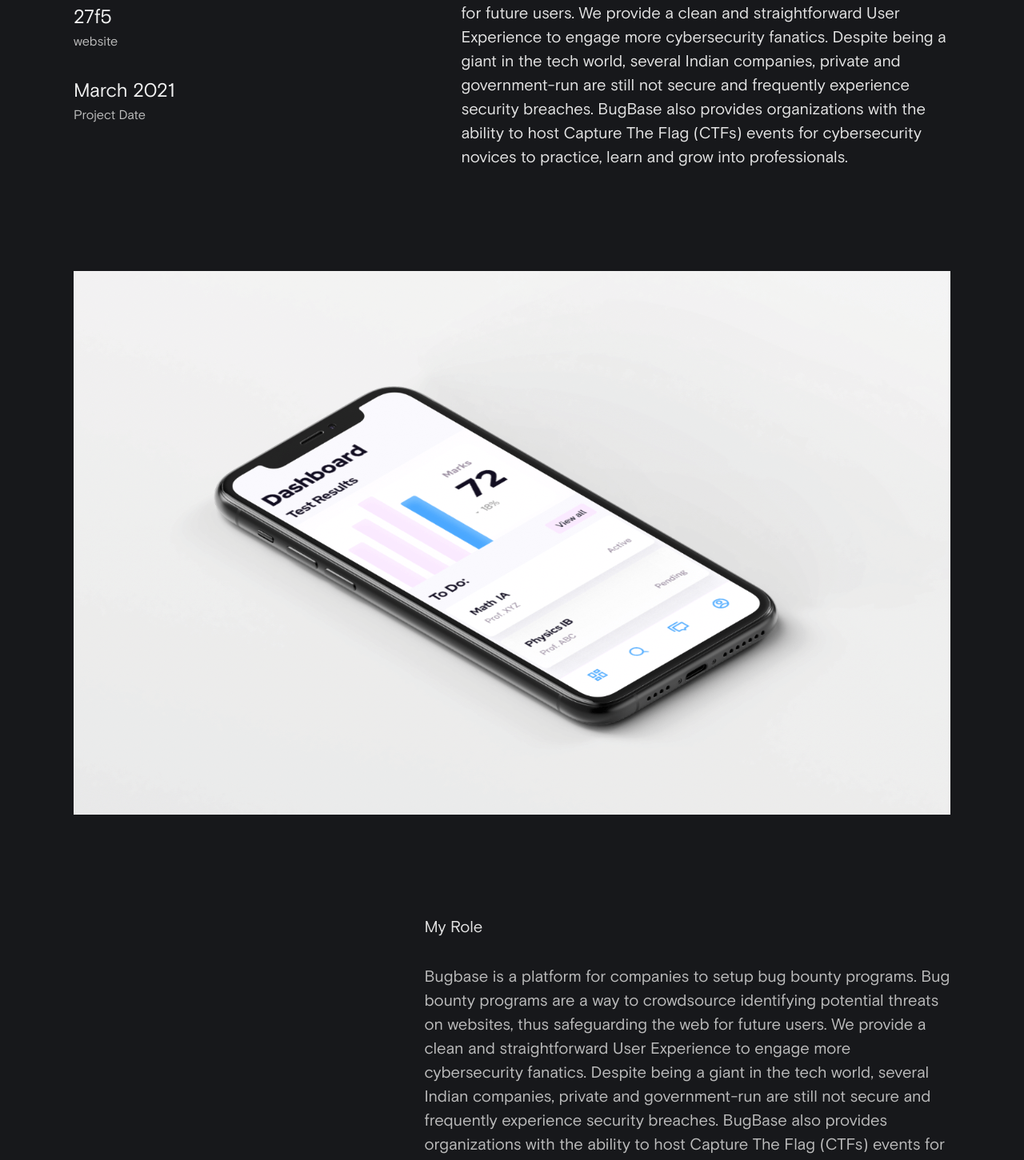
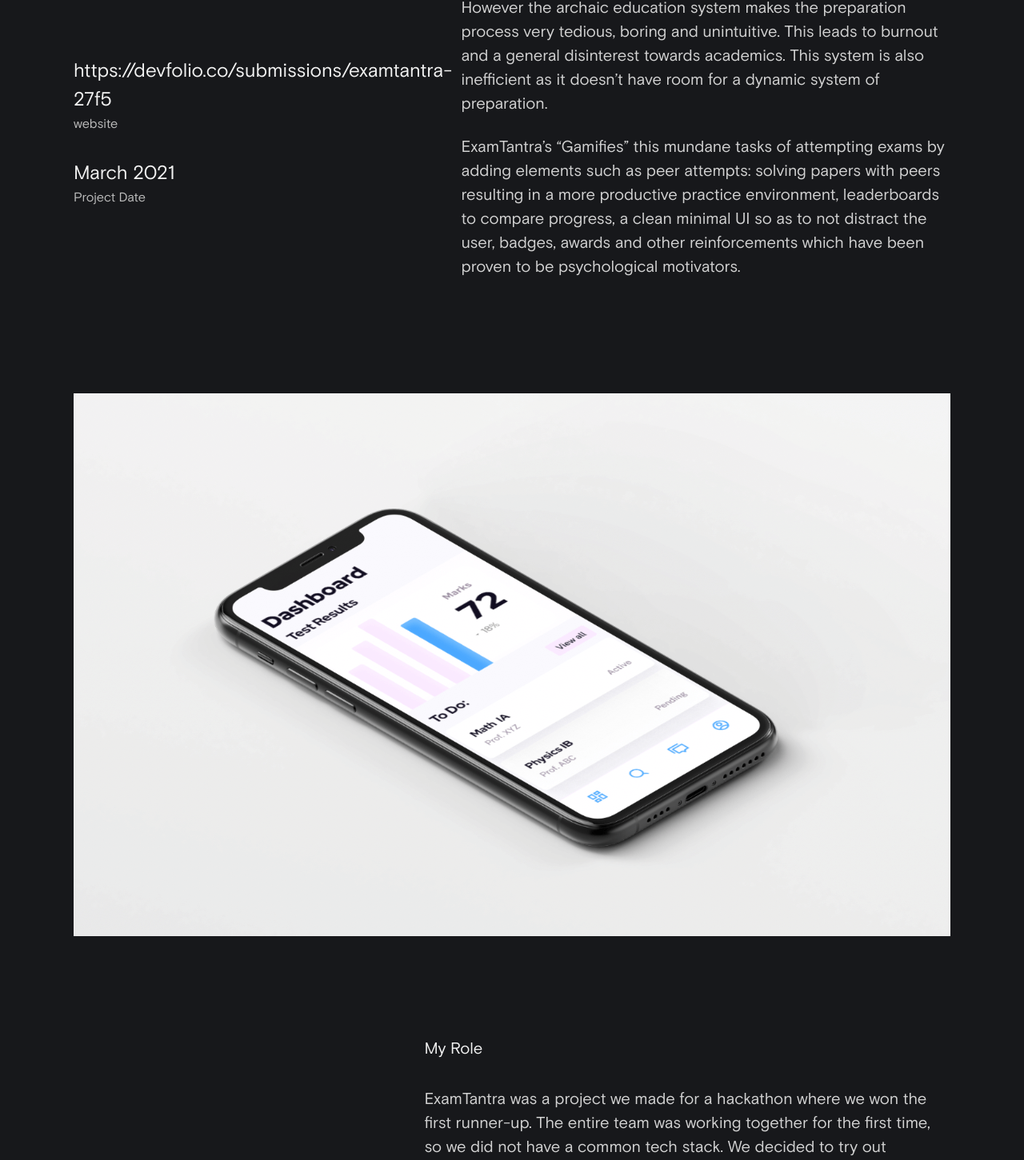
Before and after one commit to adityamhn/my-website, a Next.js app: page /work/examtantra in a window 1280 px wide. Shown: the part 1290-2741 px from the top of the page at 80% size. Built offline with nearby package versions, Linux system fonts and the light colour scheme.

Commit message:
page transition animation

```diff
--- a/components/Footer.jsx
+++ b/components/Footer.jsx
@@ -1,6 +1,6 @@
 import { Container } from "react-bootstrap"
 import Styles from '../styles/components/Footer.module.scss'
-import ActiveLink from './ActiveLink'
+import Link from 'next/link'
 
 
 const Footer = () => {
@@ -21,18 +21,18 @@ const Footer = () => {
                         <a href="https://www.instagram.com/aditya_peela/" target="_blank" rel="noreferrer" className={Styles.socialLink}>Instagram</a>
                     </div>
                     <div className={Styles.linksSec}>
-                        <ActiveLink href="/" activeClassName={Styles.activeFootLink}>
+                        <Link href="/">
                         <a className={Styles.footLink}>Home</a>
-                        </ActiveLink>
-                        <ActiveLink href="/work" activeClassName={Styles.activeFootLink}>
+                        </Link>
+                        <Link href="/work">
                         <a className={Styles.footLink}>Work</a>
-                        </ActiveLink>
-                        <ActiveLink href="/about" activeClassName={Styles.activeFootLink}>
+                        </Link>
+                        <Link href="/about">
                         <a className={Styles.footLink}>About</a>
-                        </ActiveLink>
-                        <ActiveLink href="/contact" activeClassName={Styles.activeFootLink}>
+                        </Link>
+                        <Link href="/contact">
                         <a className={Styles.footLink}>Contact</a>
-                        </ActiveLink>
+                        </Link>
                     </div>
                 </div>
             </div>
--- a/pages/_app.js
+++ b/pages/_app.js
@@ -1,10 +1,12 @@
 import '../styles/globals.css'
 import 'bootstrap/dist/css/bootstrap.min.css';
-import Head from "next/head";
+import { AnimatePresence } from "framer-motion";
 
-function MyApp({ Component, pageProps }) {
+function MyApp({ Component, pageProps,router }) {
   return (<>
-    <Component {...pageProps} />
+    <AnimatePresence exitBeforeEnter>
+      <Component key={router.route} {...pageProps} />
+    </AnimatePresence>
   </>
   )
 }
--- a/pages/about.js
+++ b/pages/about.js
@@ -11,7 +11,7 @@ const About = () => {
       initial={{ opacity: 0 }}
       animate={{ opacity: 1 }}
       exit={{ opacity: 0 }}
-      transition={{ duration: 2 }}
+      transition={{ duration: 1 }}
     >
       <Head>
         <title>About | Aditya Mohan</title>
--- a/pages/work/examtantra.js
+++ b/pages/work/examtantra.js
@@ -2,13 +2,18 @@ import { Container } from "react-bootstrap"
 import Footer from "../../components/Footer"
 import Navbar from "../../components/Navbar"
 import Styles from '../../styles/pages/bugbase.module.scss'
-import ReactPlayer from 'react-player/youtube'
 import Image from 'next/image'
 import Head from 'next/head'
+import { motion } from "framer-motion"
 
 const Examtantra = () => {
     return (
-        <div>
+        <motion.div
+            initial={{ opacity: 0 }}
+            animate={{ opacity: 1 }}
+            exit={{ opacity: 0 }}
+            transition={{ duration: 1 }}
+        >
             <Head>
                 <title>ExamTantra | Aditya Mohan</title>
             </Head>
@@ -16,7 +21,7 @@ const Examtantra = () => {
             <Container fluid className={Styles.bugbaseContainer}>
                 <div className={Styles.wrapper}>
                     <div className={Styles.introduction}>
-                        ExamTantra is a platform that Gamify the mundane tasks of attempting exams.
+                        ExamTantra is a platform that Gamify the mundane tasks of attempting exams by bringing more productive practice environment to the students.
                     </div>
                     <div className={Styles.introPicSec}>
 
@@ -36,9 +41,11 @@ const Examtantra = () => {
                         </div>
                         <div className={Styles.startInfo}>
                             <p className="m-0">
-                                Bugbase is a platform for companies to setup bug bounty programs. Bug bounty programs are a way to crowdsource identifying potential threats on websites, thus safeguarding the web for future users. We provide a clean and straightforward User Experience to engage more cybersecurity fanatics. Despite being a giant in the tech world, several Indian companies, private and government-run are still not secure and frequently experience security breaches. BugBase also provides organizations with the ability to host Capture The Flag (CTFs) events for cybersecurity novices to practice, learn and grow into professionals.
+                                Competitive exams are a cornerstone in almost every student’s life. However the archaic education system makes the preparation process very tedious, boring and unintuitive. This leads to burnout and a general disinterest towards academics. This system is also inefficient as it doesn’t have room for a dynamic system of preparation.
                             </p>
-
+                            <p className="pt-4">
+                                ExamTantra’s “Gamifies” this mundane tasks of attempting exams by adding elements such as peer attempts: solving papers with peers resulting in a more productive practice environment, leaderboards to compare progress, a clean minimal UI so as to not distract the user, badges, awards and other reinforcements which have been proven to be psychological motivators.
+                            </p>
                         </div>
                     </div>
                     <div className={Styles.image2Sec}>
@@ -48,7 +55,7 @@ const Examtantra = () => {
                         <div className={Styles.info2}>
                             <h5 className={Styles.info2Title}>My Role</h5>
                             <p className="m-0">
-                                Bugbase is a platform for companies to setup bug bounty programs. Bug bounty programs are a way to crowdsource identifying potential threats on websites, thus safeguarding the web for future users. We provide a clean and straightforward User Experience to engage more cybersecurity fanatics. Despite being a giant in the tech world, several Indian companies, private and government-run are still not secure and frequently experience security breaches. BugBase also provides organizations with the ability to host Capture The Flag (CTFs) events for cybersecurity novices to practice, learn and grow into professionals.
+                            ExamTantra was a project we made for a hackathon where we won the first runner-up. The entire team was working together for the first time, so we did not have a common tech stack. We decided to try out something completely new to all of us, ie. Ionic with React as the frontend. I was one most familiar with React at the time, so I mostly worked on building the frontend of the App. We decided to go with firebase cloud functions as the backend since we had a time restriction to submit the project.
                             </p>
                         </div>
                     </div>
@@ -64,7 +71,7 @@ const Examtantra = () => {
                 </div>
             </Container>
             <Footer />
-        </div>
+        </motion.div>
     )
 }
 
--- a/styles/components/Navbar.module.scss
+++ b/styles/components/Navbar.module.scss
@@ -29,9 +29,9 @@
             }
 
             .activeLink {
-                transition: all 0.3s ease;
 
                 &::before {
+                    animation: fade 1s linear;
                     content: "";
                     position: absolute;
                     left: 50%;
@@ -46,3 +46,12 @@
         }
     }
 }
+
+@keyframes fade {
+    0% {
+        opacity: 0;
+    }
+    100% {
+        opacity: 1;
+    }
+}
--- a/styles/pages/bugbase.module.scss
+++ b/styles/pages/bugbase.module.scss
@@ -49,7 +49,7 @@
             .startInfo {
                 width: 60%;
                 font-size: 1.25rem;
-                color: #e5e5e5;
+                color: #d3d3d3;
             }
         }
 
@@ -68,11 +68,11 @@
             .info2 {
                 width: 60%;
                 font-size: 1.25rem;
-                color: #bdbdbd;
+                color: #d3d3d3;
 
                 .info2Title {
                     padding-bottom: 1.7rem;
-                    color:#e5e5e5;
+                    color:#f3f3f3;
                 }
             }
         }
```
Also changed, not shown: pages/contact.js (+12 -6 lines), pages/index.js (+5 -3 lines), pages/work/bugbase.js (+8 -2 lines), pages/work/index.js (+10 -3 lines), pages/work/kryptocards.js (+8 -2 lines).
